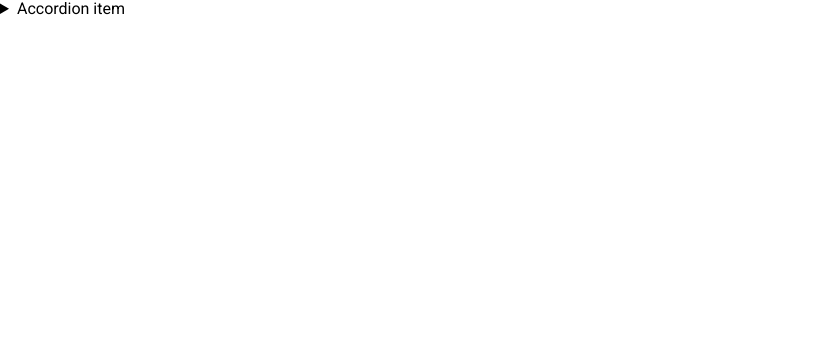
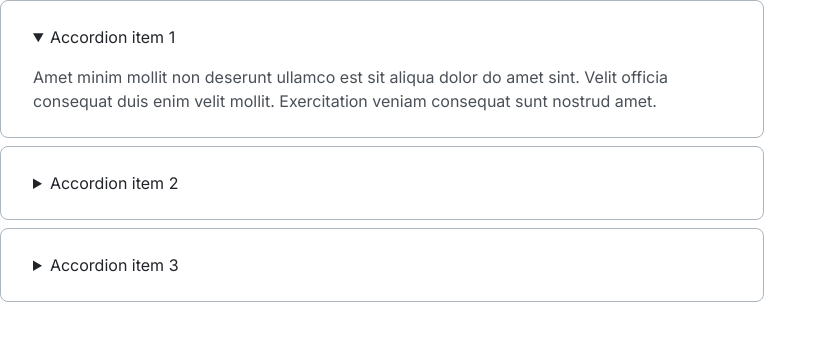
Before and after one commit to js-tasks-ru/htmlcss-20230124_darya94, a website: page 03-lection1/02-accordion/index.html in a window 1280 px wide. Shown: the whole page, without its empty margins (0-827 px from the left). Drawn offline with Linux system fonts and the light colour scheme.

Commit message:
styled accordion

```diff
--- a/03-lection1/02-accordion/accordion.css
+++ b/03-lection1/02-accordion/accordion.css
@@ -1 +1,33 @@
 /* Стилизация аккордеона */
+.accordion {
+    max-width: 730px;
+    padding: 24px 0px 24px 32px;
+    margin-bottom: 8px;
+    background: var(--white);
+    border: 1px solid var(--grey-3);
+    border-radius: 8px;
+    font-family: 'Inter';
+    font-style: normal;
+    font-weight: 400;
+    font-size: 16px;
+    line-height: 24px;
+}
+
+.accordion:last-child {
+    margin-bottom: 0;
+}
+
+.accordion__summary {
+    color: var(--black);
+}
+
+.accordion__summary::-webkit-details-marker {
+    display: none;
+}
+
+.accordion__descriptor {
+    max-width: 650px;
+    margin: 0px;
+    padding-top: 16px;
+    color: var(--grey-4);
+}
--- a/03-lection1/02-accordion/index.html
+++ b/03-lection1/02-accordion/index.html
@@ -6,13 +6,31 @@
         <link rel="stylesheet" href="./accordion.css">
     </head>
     <body>
-        <details>
-            <summary>
-                Accordion item
-            </summary>
-            <p>
-                Hidden content
-            </p>
-        </details>
+        <main>
+            <details open class="accordion">
+                <summary class="accordion__summary">
+                    Accordion item 1
+                </summary>
+                <p class="accordion__descriptor">
+                    Amet minim mollit non deserunt ullamco est sit aliqua dolor do amet sint. Velit officia consequat duis enim velit mollit. Exercitation veniam consequat sunt nostrud amet.
+                </p>
+            </details>
+            <details class="accordion">
+                <summary class="accordion__summary">
+                    Accordion item 2
+                </summary>
+                <p class="accordion__descriptor">
+                    Amet minim mollit non deserunt ullamco est sit aliqua dolor do amet sint. Velit officia consequat duis enim velit mollit. Exercitation veniam consequat sunt nostrud amet.
+                </p>
+            </details>
+            <details class="accordion">
+                <summary class="accordion__summary">
+                    Accordion item 3
+                </summary>
+                <p class="accordion__descriptor">
+                    Amet minim mollit non deserunt ullamco est sit aliqua dolor do amet sint. Velit officia consequat duis enim velit mollit. Exercitation veniam consequat sunt nostrud amet.
+                </p>
+            </details>
+        </main>
     </body>
 </html>
```
